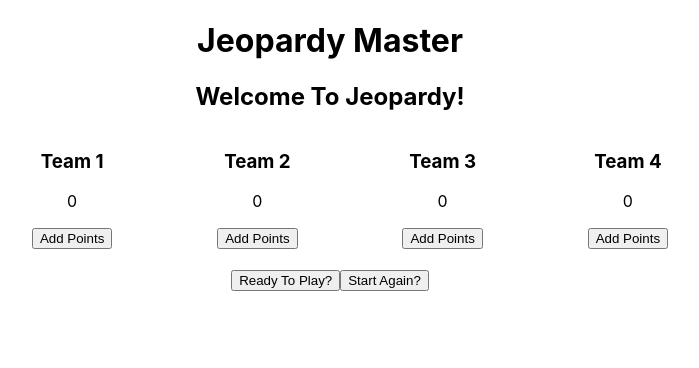
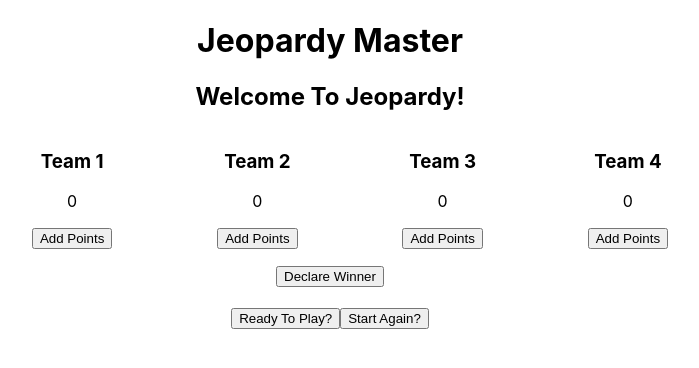
Before and after one commit to JimmyEllercamp/jeopardy-master, a React (Create React App) app: page / in a window 1280 px wide. Shown: the top 368 px of the page, without its empty margins (310-1009 px from the left). Built offline with nearby package versions, Linux system fonts and the light colour scheme.

Commit message:
trying to add a Declare Winner button

```diff
--- a/src/App.js
+++ b/src/App.js
@@ -8,7 +8,6 @@ import Teams from './components/Teams.js';
 
 function App() {
 
-    // const apiUrl = 'http://jservice.io/api/random';
     const [question, setQuestion] = useState("");
     const [answer, setAnswer] = useState("");
     const [value, setValue] = useState();
@@ -37,7 +36,6 @@ function App() {
       setQuestion("");
       setAnswer("");
       setValue();
-
     }
 
 
--- a/src/components/Teams.js
+++ b/src/components/Teams.js
@@ -3,7 +3,7 @@ import { useEffect, useState } from 'react';
 
 const Teams = (props) => {
 
-    const {value, reset, question} = props;
+    const {value, reset} = props;
     const [points1, setPoints1] = useState(0);
     const [points2, setPoints2] = useState(0);
     const [points3, setPoints3] = useState(0);
@@ -16,6 +16,11 @@ const Teams = (props) => {
         !value ? setPoints3(0) : setPoints3(points3);
         !value ? setPoints4(0) : setPoints4(points4);
     }, [reset]);
+
+    const winner = () => {
+        console.log(`Winner!`);
+    }
+
 
     return (
         <div className="teams">
@@ -41,6 +46,7 @@ const Teams = (props) => {
                     <button onClick={ () => { value ? setPoints4(points4 + value) : setPoints4(0); }}>Add Points</button>
                 </li>
             </ul>
+            <button onClick={winner}>Declare Winner</button>
         </div>
     )
 }
```
